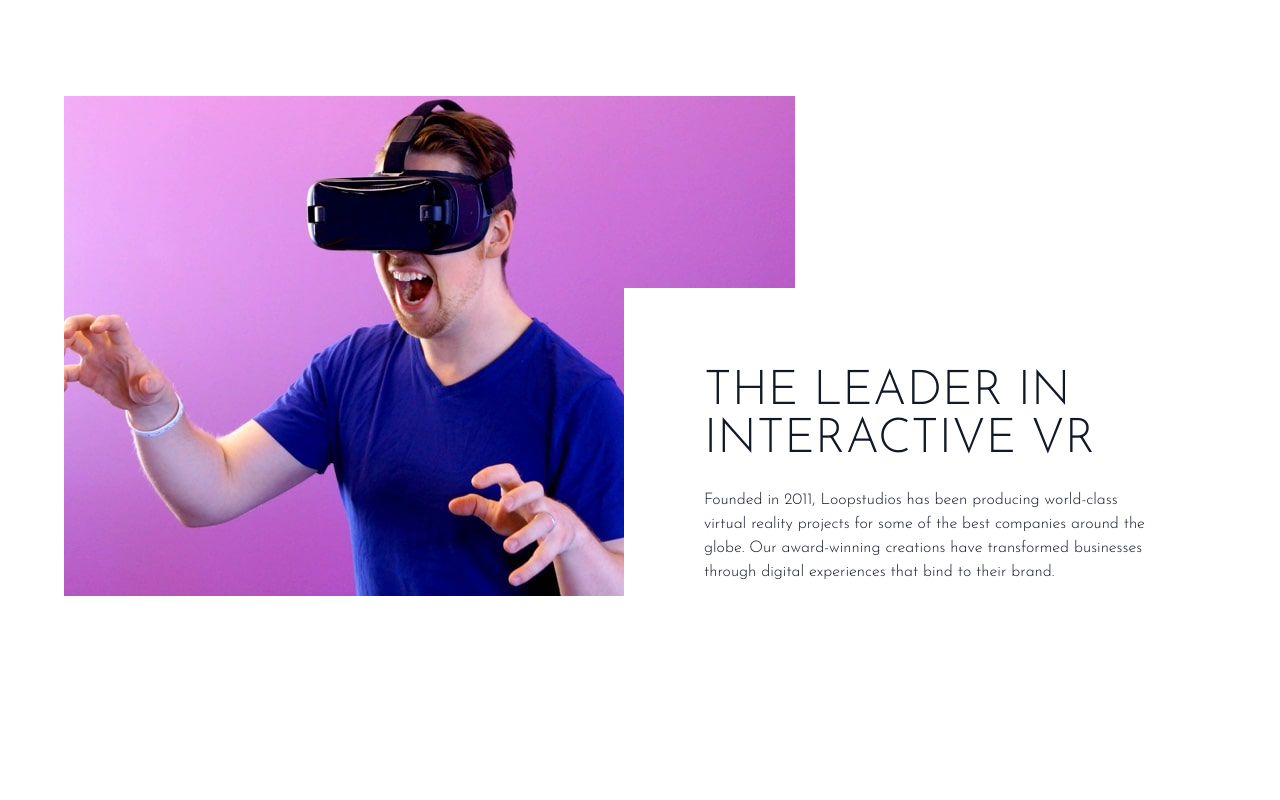
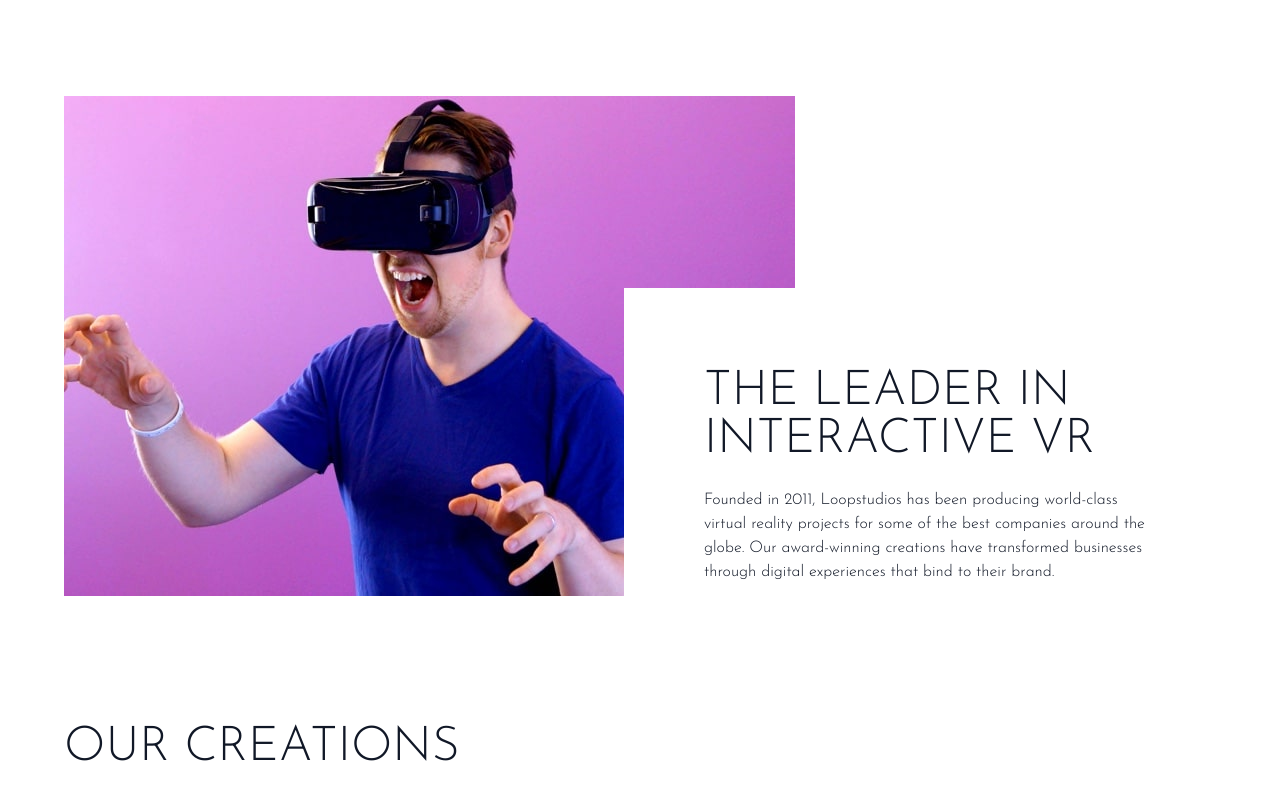
Before and after one commit to scottpeat/tailwind-loopstudios, a website: page index.html in a window 1280 px wide. Shown: the part 688-1488 px from the top of the page. Before the commit the page ends 1412 px from the top, so only its background shows below. Drawn offline with Linux system fonts and the light colour scheme.

Commit message:
Starting work on creations section

```diff
--- a/index.html
+++ b/index.html
@@ -93,5 +93,17 @@
         </div>
       </div>
     </section>
+    <!-- Creations Section -->
+    <section id="creations">
+      <!-- Creations Container -->
+      <div class="container max-w-6xl mx-auto my-32 px-6 text-gray-900 md:px-0">
+        <!-- Creations Header -->
+        <div class="flex justify-center mb-20 md:justify-between">
+          <h2 class="text-4xl text-center uppercase md:text-left md:text-5xl">
+            Our Creations
+          </h2>
+        </div>
+      </div>
+    </section>
   </body>
 </html>
```
Also changed, not shown: css/style.css.
